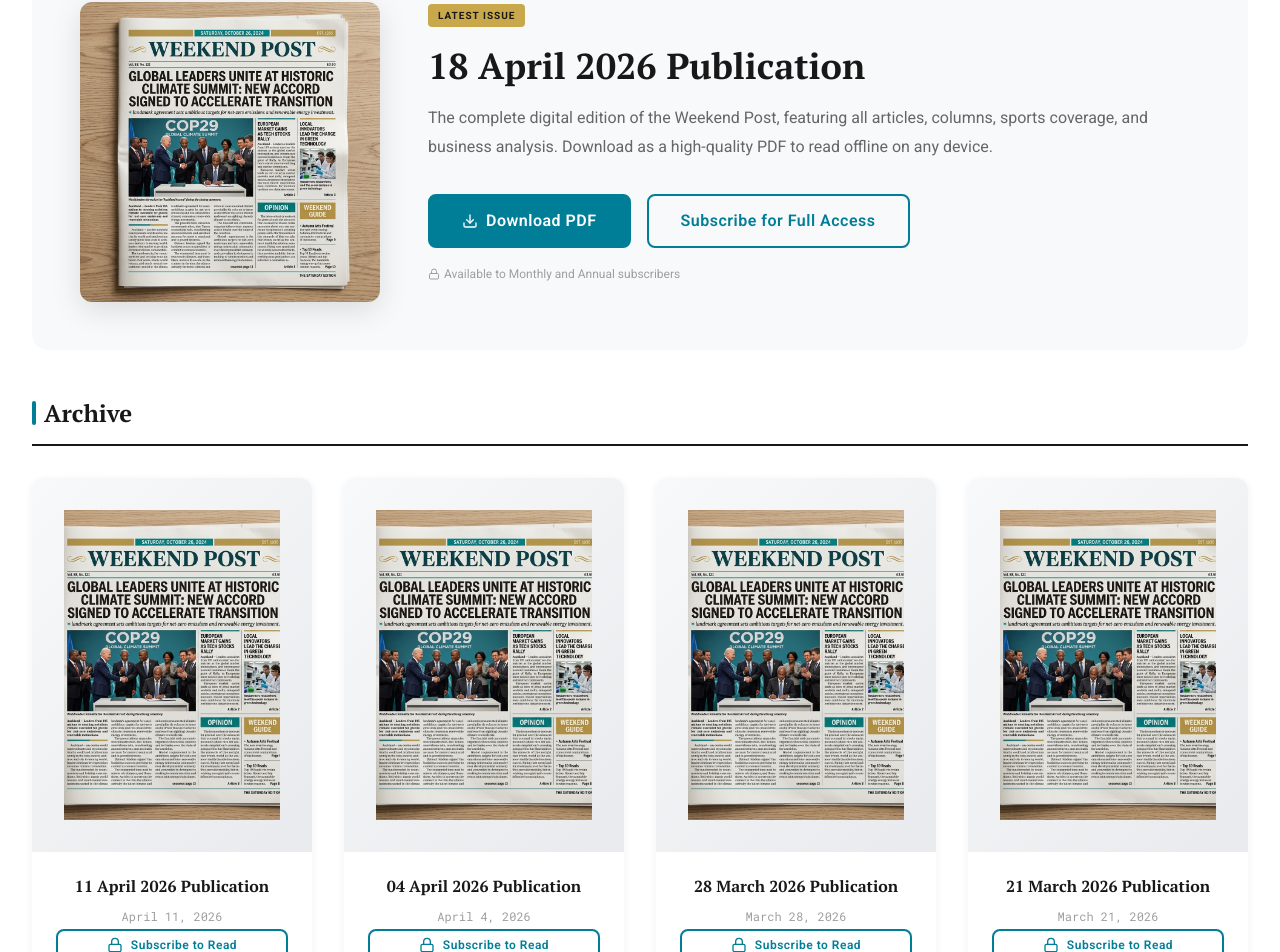
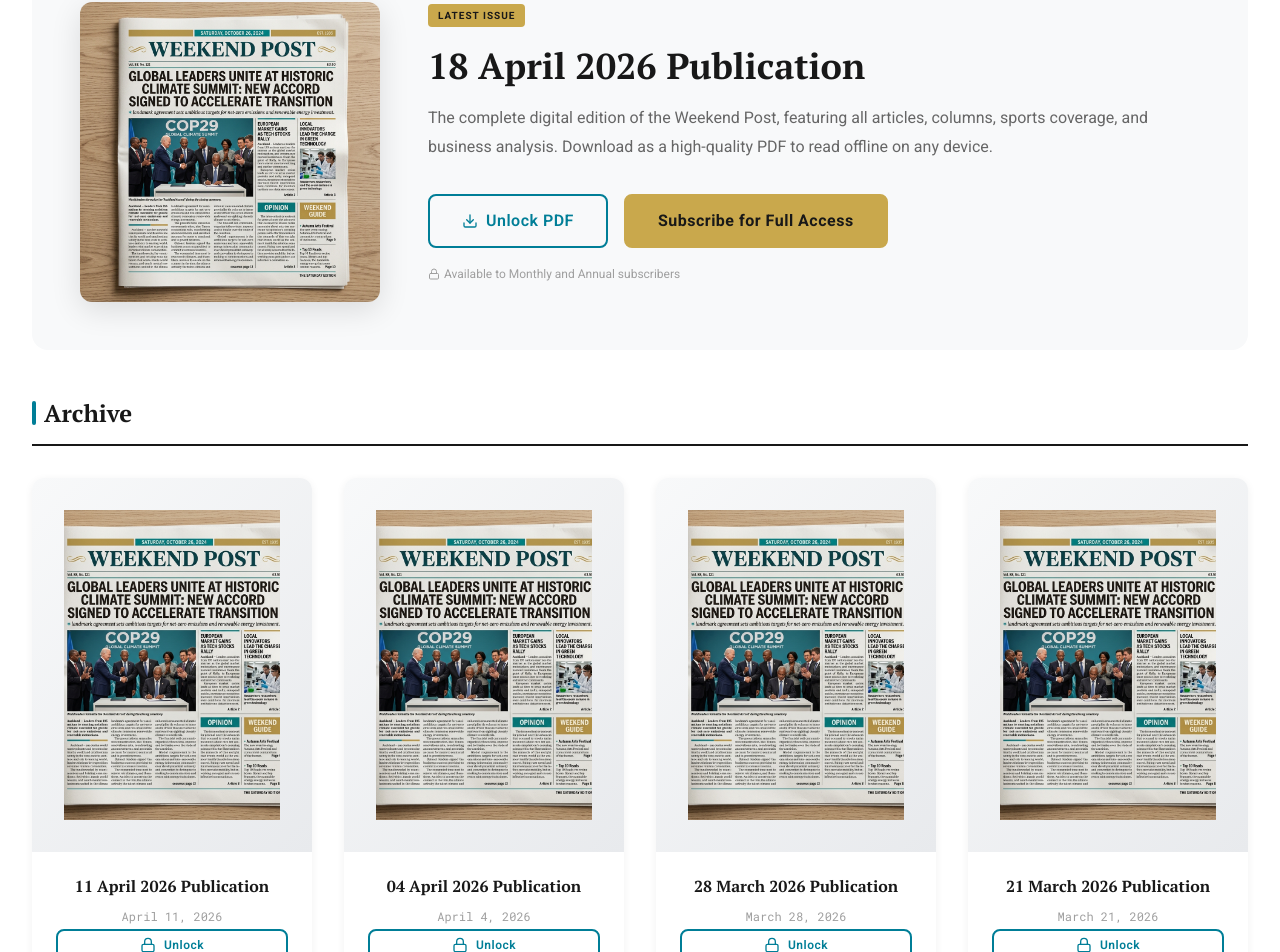
Before and after one commit to maduiep/weekened-blog-website, a React (Vite) app: page /epaper in a window 1280 px wide. Shown: the part 656-1608 px from the top of the page. Built offline with nearby package versions, Linux system fonts and the light colour scheme.

Commit message:
feat: implement post-payment redirection and fix mobile responsiveness

```diff
--- a/src/context/AuthContext.jsx
+++ b/src/context/AuthContext.jsx
@@ -46,15 +46,15 @@ function saveUsers(users) {
 
 function loadSession() {
   try {
-    const raw = sessionStorage.getItem(SESSION_KEY);
+    const raw = localStorage.getItem(SESSION_KEY);
     if (raw) return JSON.parse(raw);
   } catch (_) {}
   return null;
 }
 
 function saveSession(user) {
-  if (user) sessionStorage.setItem(SESSION_KEY, JSON.stringify(user));
-  else sessionStorage.removeItem(SESSION_KEY);
+  if (user) localStorage.setItem(SESSION_KEY, JSON.stringify(user));
+  else localStorage.removeItem(SESSION_KEY);
 }
 
 // ─── Provider ────────────────────────────────────────────────────────────────
--- a/src/pages/AuthPage.jsx
+++ b/src/pages/AuthPage.jsx
@@ -6,6 +6,7 @@ import { useAuth } from '../context/AuthContext';
 
 export default function AuthPage() {
   const [searchParams] = useSearchParams();
+  const redirect = searchParams.get('redirect');
   const [tab, setTab] = useState(searchParams.get('tab') === 'signup' ? 'signup' : 'signin');
   const [showPassword, setShowPassword] = useState(false);
   const [loading, setLoading] = useState(false);
@@ -35,7 +36,7 @@ export default function AuthPage() {
     setLoading(true);
     try {
       await login(signInData.email, signInData.password);
-      navigate(-1);
+      navigate(redirect || '/', { replace: true });
     } catch (err) {
       setError(err.message);
     } finally {
@@ -58,7 +59,8 @@ export default function AuthPage() {
     try {
       await signup(signUpData.name, signUpData.email, signUpData.password);
       setSuccess('Account created! Redirecting…');
-      setTimeout(() => navigate('/subscribe'), 1200);
+      const subUrl = redirect ? `/subscribe?redirect=${encodeURIComponent(redirect)}` : '/subscribe';
+      setTimeout(() => navigate(subUrl), 1200);
     } catch (err) {
       setError(err.message);
     } finally {
--- a/src/pages/DashboardPage.jsx
+++ b/src/pages/DashboardPage.jsx
@@ -6,7 +6,20 @@ import { useAuth } from '../context/AuthContext';
 
 export default function DashboardPage() {
   const [activeTab, setActiveTab] = useState('overview');
-  const { user: authUser } = useAuth();
+  const { user: authUser, isSubscribed } = useAuth();
+  const [downloading, setDownloading] = useState(null);
+
+  const handleDownload = (ebook) => {
+    if (!isSubscribed) {
+      alert('Subscription required to download E-Papers.');
+      return;
+    }
+    setDownloading(ebook.id);
+    setTimeout(() => {
+      setDownloading(null);
+      alert(`Success! ${ebook.title} PDF download started.`);
+    }, 1500);
+  };
 
   // Use real auth user data, fall back to display defaults
   const user = {
@@ -218,8 +231,13 @@ export default function DashboardPage() {
                         </div>
                         <h4 className="dashboard-ebook-title">{ebook.title}</h4>
                         <div className="dashboard-ebook-date">Purchased: {ebook.date}</div>
-                        <button className="btn btn-ghost btn-sm btn-block" style={{ border: '1px solid currentColor', marginTop: 'var(--space-sm)' }}>
-                          <Download size={14} /> Download PDF
+                        <button
+                          onClick={() => handleDownload(ebook)}
+                          disabled={downloading === ebook.id}
+                          className="btn btn-ghost btn-sm btn-block"
+                          style={{ border: '1px solid currentColor', marginTop: 'var(--space-sm)' }}
+                        >
+                          {downloading === ebook.id ? 'Preparing...' : <><Download size={14} /> Download PDF</>}
                         </button>
                       </div>
                     ))}
--- a/src/pages/EPaperPage.jsx
+++ b/src/pages/EPaperPage.jsx
@@ -1,8 +1,32 @@
-import { Link } from 'react-router-dom';
-import { Download, Lock, FileText } from 'lucide-react';
+import { useNavigate, Link } from 'react-router-dom';
+import { Download, Lock, FileText, CheckCircle } from 'lucide-react';
 import { ePapers } from '../data/articles';
+import { useAuth } from '../context/AuthContext';
+import { useState } from 'react';
 
 export default function EPaperPage() {
+  const { isSubscribed, isLoggedIn } = useAuth();
+  const navigate = useNavigate();
+  const [downloading, setDownloading] = useState(null);
+
+  const handleDownload = (ep) => {
+    if (!isLoggedIn) {
+      navigate('/auth?tab=signup');
+      return;
+    }
+    if (!isSubscribed) {
+      navigate('/subscribe');
+      return;
+    }
+
+    setDownloading(ep.id);
+    // Simulate download delay
+    setTimeout(() => {
+      setDownloading(null);
+      // In a real app, this would be: window.open(ep.pdfUrl);
+      alert(`Success! ${ep.title} PDF download started.`);
+    }, 1500);
+  };
   return (
     <>
       {/* Page Header */}
@@ -80,15 +104,27 @@ export default function EPaperPage() {
                 PDF to read offline on any device.
               </p>
               <div style={{ display: 'flex', gap: 'var(--space-md)', flexWrap: 'wrap' }}>
-                <Link to="/subscribe" className="btn btn-primary btn-lg">
-                  <Download size={16} /> Download PDF
-                </Link>
-                <Link to="/subscribe" className="btn btn-secondary btn-lg">
-                  Subscribe for Full Access
-                </Link>
+                <button
+                  onClick={() => handleDownload(ePapers[0])}
+                  className={`btn btn-lg ${isSubscribed ? 'btn-primary' : 'btn-secondary'}`}
+                  disabled={downloading === ePapers[0].id}
+                >
+                  {downloading === ePapers[0].id ? 'Preparing...' : (
+                    <><Download size={16} /> {isSubscribed ? 'Download PDF' : 'Unlock PDF'}</>
+                  )}
+                </button>
+                {!isSubscribed && (
+                  <Link to="/subscribe" className="btn btn-gold btn-lg">
+                    Subscribe for Full Access
+                  </Link>
+                )}
               </div>
               <p style={{ fontSize: 'var(--text-xs)', color: 'var(--color-text-muted)', marginTop: 'var(--space-md)', display: 'flex', alignItems: 'center', gap: 'var(--space-xs)' }}>
-                <Lock size={12} /> Available to Monthly and Annual subscribers
+                {isSubscribed ? (
+                  <><CheckCircle size={12} style={{ color: '#2ecc71' }} /> Included with your subscription</>
+                ) : (
+                  <><Lock size={12} /> Available to Monthly and Annual subscribers</>
+                )}
               </p>
             </div>
           </div>
@@ -117,9 +153,15 @@ export default function EPaperPage() {
                 <div className="epaper-card-body">
                   <h4 className="epaper-card-title">{ep.title}</h4>
                   <span className="epaper-card-date">{ep.date}</span>
-                  <Link to="/subscribe" className="btn btn-secondary btn-sm btn-block">
-                    <Lock size={12} /> Subscribe to Read
-                  </Link>
+                  <button
+                    onClick={() => handleDownload(ep)}
+                    className={`btn btn-sm btn-block ${isSubscribed ? 'btn-primary' : 'btn-secondary'}`}
+                    disabled={downloading === ep.id}
+                  >
+                    {downloading === ep.id ? '...' : (
+                      isSubscribed ? <><Download size={12} /> Download</> : <><Lock size={12} /> Unlock</>
+                    )}
+                  </button>
                 </div>
               </div>
             ))}
--- a/src/styles/index.css
+++ b/src/styles/index.css
@@ -3111,6 +3111,7 @@ input, textarea, select {
   .header-social { display: none; }
   .header-date { display: none; }
   .mobile-auth-links { display: block; }
+  .header-actions .btn-ghost { display: none; } /* Hide Sign In on mobile as it is in menu */
 
   /* Admin */
   .admin-stats-grid { grid-template-columns: repeat(2, 1fr); gap: var(--space-md); }
@@ -3149,7 +3150,7 @@ input, textarea, select {
 }
 
 @media (max-width: 480px) {
-  .admin-stats-grid { grid-template-columns: repeat(2, 1fr); }
+  .admin-stats-grid { grid-template-columns: 1fr; }
   .admin-filter-pills { display: none; }
   .grid-4 { grid-template-columns: 1fr; }
   .paywall-pricing { gap: var(--space-xs); }
@@ -3157,6 +3158,8 @@ input, textarea, select {
 
   /* Hero */
   .hero-section { height: 320px; }
+  .header-logo { font-size: var(--text-xl); }
+  .header-top { padding: var(--space-sm) 0; }
   .hero-title { font-size: var(--text-2xl); }
   h1 { font-size: var(--text-3xl); }
   h2 { font-size: var(--text-2xl); }
```
Also changed, not shown: src/components/payment/PaymentModal.jsx (+6 -3 lines), src/pages/ArticlePage.jsx (+7 -5 lines), src/pages/SubscribePage.jsx (+16 -4 lines).
